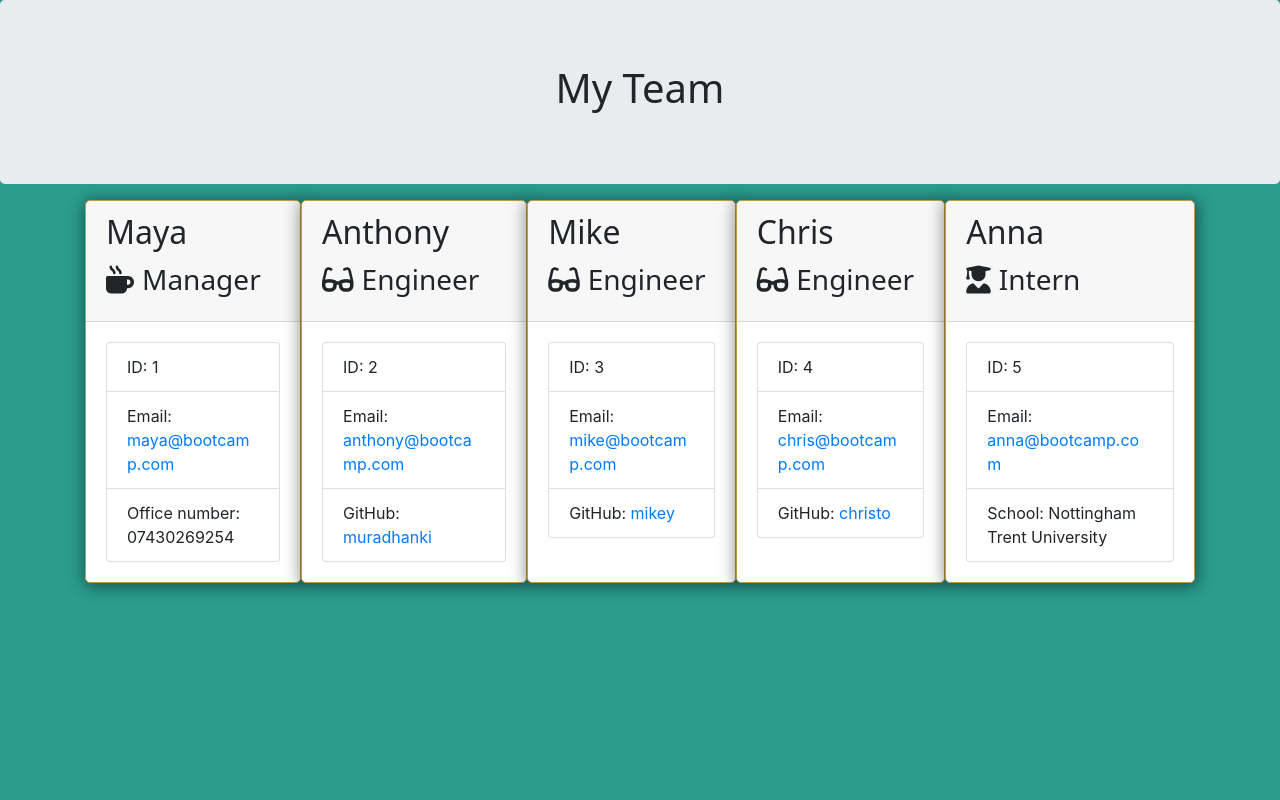
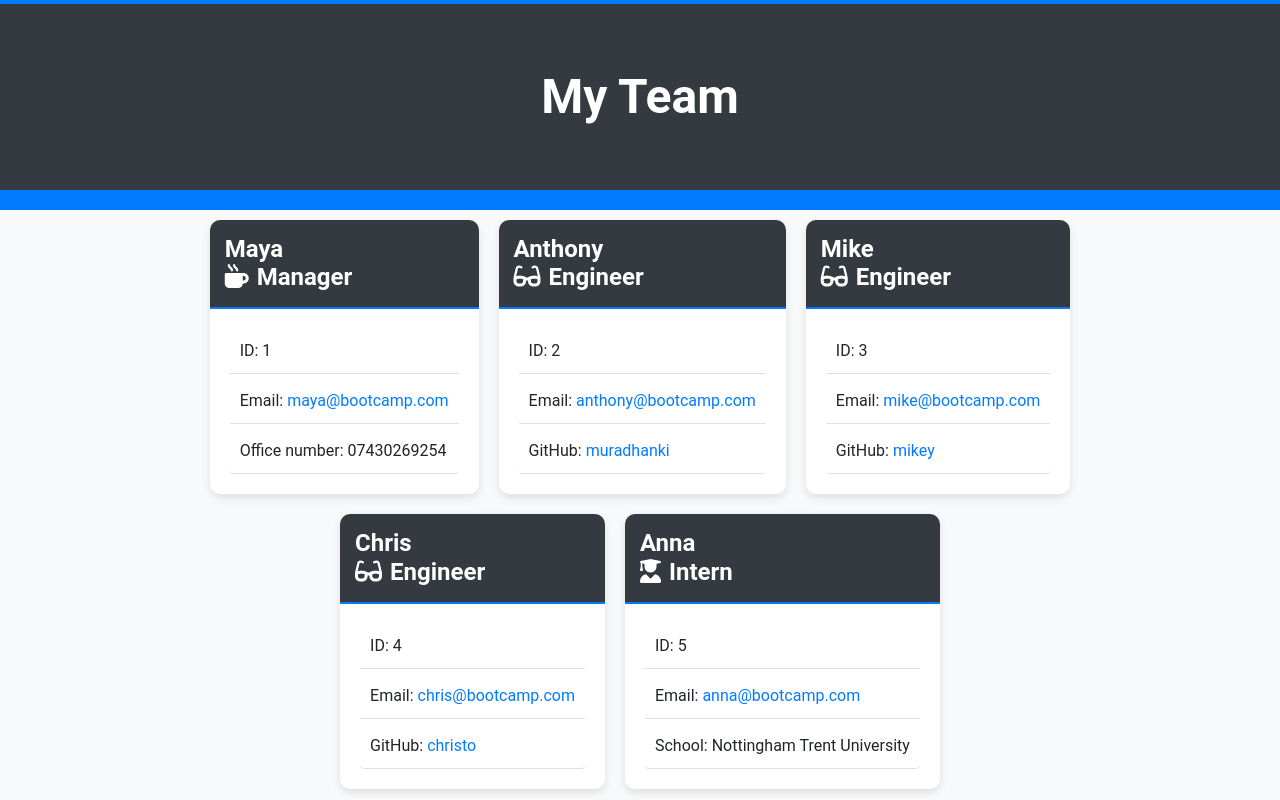
Before and after one commit to Muradhanki/Team-Profile-Generator, a website: page output/team.html in a window 1280 px wide. Drawn offline with nearby package versions, Linux system fonts and the light colour scheme.

Commit message:
Style css revised

```diff
--- a/output/style.css
+++ b/output/style.css
@@ -1,44 +1,70 @@
-body {
-    background-color:#2a9d8f;
+body, h1, h2, h3, h4, h5, p {
+    margin: 0;
+    padding: 0;
 }
 
-.header {
-    color: white;
-    background-color: #264653;
-    box-shadow: 1px 3px 19px 0px rgba(0,0,0,0.26);
-    margin-bottom: 30px;
+body {
+    background-color: #f8f9fa;
+    font-family: 'Roboto', sans-serif;
+    overflow-x: hidden;
+}
+
+h1 {
+    font-size: 3rem;
+    font-weight: bold;
+}
+
+.container-fluid {
+    background-color: #007bff;
+    padding: 4px 0;
+}
+
+.team-heading {
+    color: #ffffff;
+    background-color: #343a40;
+}
+
+.employee-card {
+    margin: 10px;
+    border: none;
+    border-radius: 10px;
+    overflow: hidden;
+    box-shadow: 0 4px 8px rgba(0, 0, 0, 0.1);
+    transition: transform 0.3s ease-in-out;
+}
+
+.employee-card:hover {
+    transform: scale(1.05);
+}
+
+.card-header {
+    background-color: #343a40;
+    color: #ffffff;
+    padding: 15px;
+    border-bottom: 2px solid #007bff;
+}
+
+.card-title {
+    margin: 0;
+    font-size: 1.5rem;
+    font-weight: bold;
+}
+
+.card-body {
     padding: 20px;
 }
 
-.card {
-    border: 1px solid #bb9a48;
-    border-radius: 5px;
-    box-shadow: 1px 2px 16px 2px rgba(0,0,0,0.46);
+.list-group-item {
+    background-color: #ffffff;
+    border: none;
+    padding: 10px;
+    margin-bottom: 5px;
+    border-bottom: 1px solid #e0e0e0;
 }
 
-.card-divider {
-    background-color: #bb9a48;
-    color: white;
-    padding: 5px;
+.team-area {
+    display: flex;
+    flex-wrap: wrap;
+    justify-content: center;
+    overflow: hidden;
 }
-
-.card-section {
-    padding-block: 30px;
-}
-
-p {
-    margin-block: 2px;
-}
-
-h2 {
-    padding: 0;
-    margin: 0;
-}
-
-h4 {
-    padding-bottom: 5px;
-}
-
-h1, h2, h3, h4, p {
-    font-family: 'Raleway', 'Noto Sans', Arial, sans-serif !important;
-}
```
